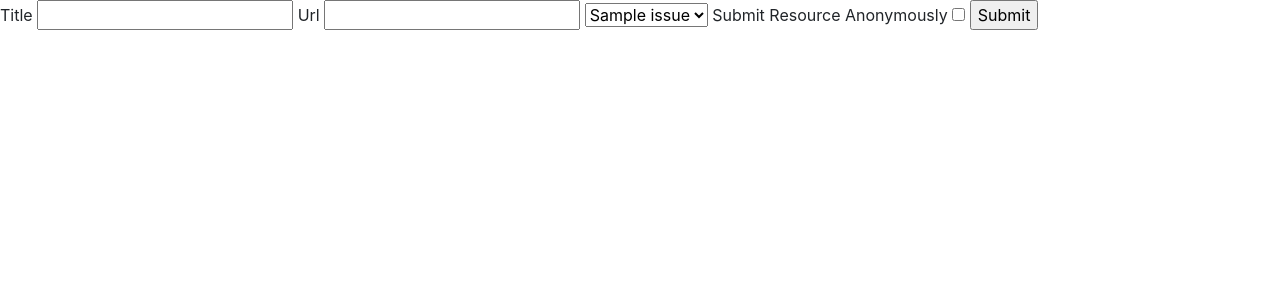
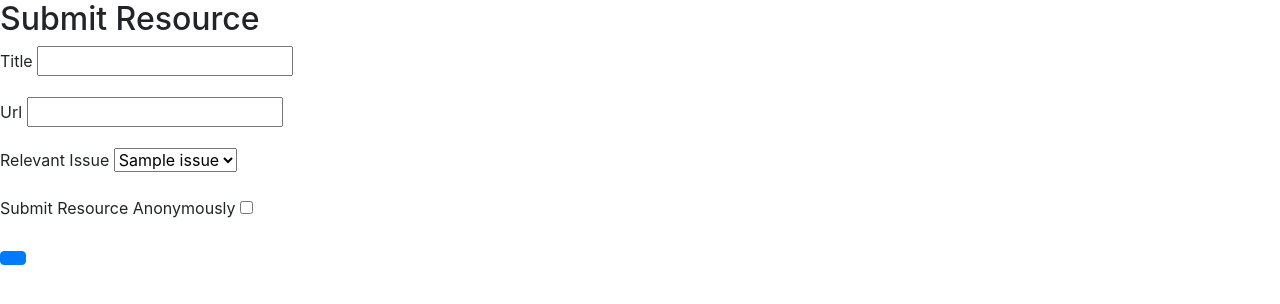
Before and after one commit to emilybuerk/civic-connect, a Django app: page /civicconnect/resources/submit/ in a window 1280 px wide. Shown: the part 58-362 px from the top of the page. Run offline with Django 3.2, Linux system fonts and the light colour scheme; a user stored in the database is signed in; tables that the repository leaves empty hold one stand-in row (values such as "Sample post"); some libraries are stand-ins or nearby versions.

Commit message:
resource page styling

```diff
--- a/main_page/templates/main_page/resource_submit.html
+++ b/main_page/templates/main_page/resource_submit.html
@@ -21,21 +21,32 @@
     {% if error_message %}
     <p><strong>{{ error_message }}</strong></p>
     {% endif %}
+    <h2>Submit Resource</h2>
+    <!-- Resource for form https://www.tutorialrepublic.com/codelab.php?topic=bootstrap&file=vertical-form-layout -->
     <form action="{% url 'main_page:resource_submission' %}" method="post">
         {% csrf_token %}
+        <div class="form-group">
             <label for="resourceTitle">Title</label>
             <input type="text" name="title" id="resourceTitle" />
+        </div>
+        <div class="form-group">
             <label for="resourceUrl">Url</label>
             <input type="text" name="url" id="resourceUrl" />
+        </div>
+        <div class="form-group">
+            <label for="resourceIssue">Relevant Issue</label>
             <select name="issue" id="resourceIssue">
                 {% for issue in issue_list %}
                 <option value={{ issue.id }}>{{ issue.name }}</option>
                 {% endfor %}
             </select>
+        </div>
+        <div class="form-group">
             <label for="submitAnonymous">Submit Resource Anonymously</label>
             <input type="checkbox" name="anonymous" id="submitAnonymous" />
+        </div>
         <input type="hidden" name="submitter" value={{ user.id }} />
-        <input type="submit" value="Submit" />
+        <button type="submit" value="Submit" class="btn btn-primary" />
     </form>
 </body>
 </html>
```
Also changed, not shown: main_page/templates/main_page/resource_thanks.html (+7 -5 lines). Lines whose indentation alone changed are shown as unchanged.
